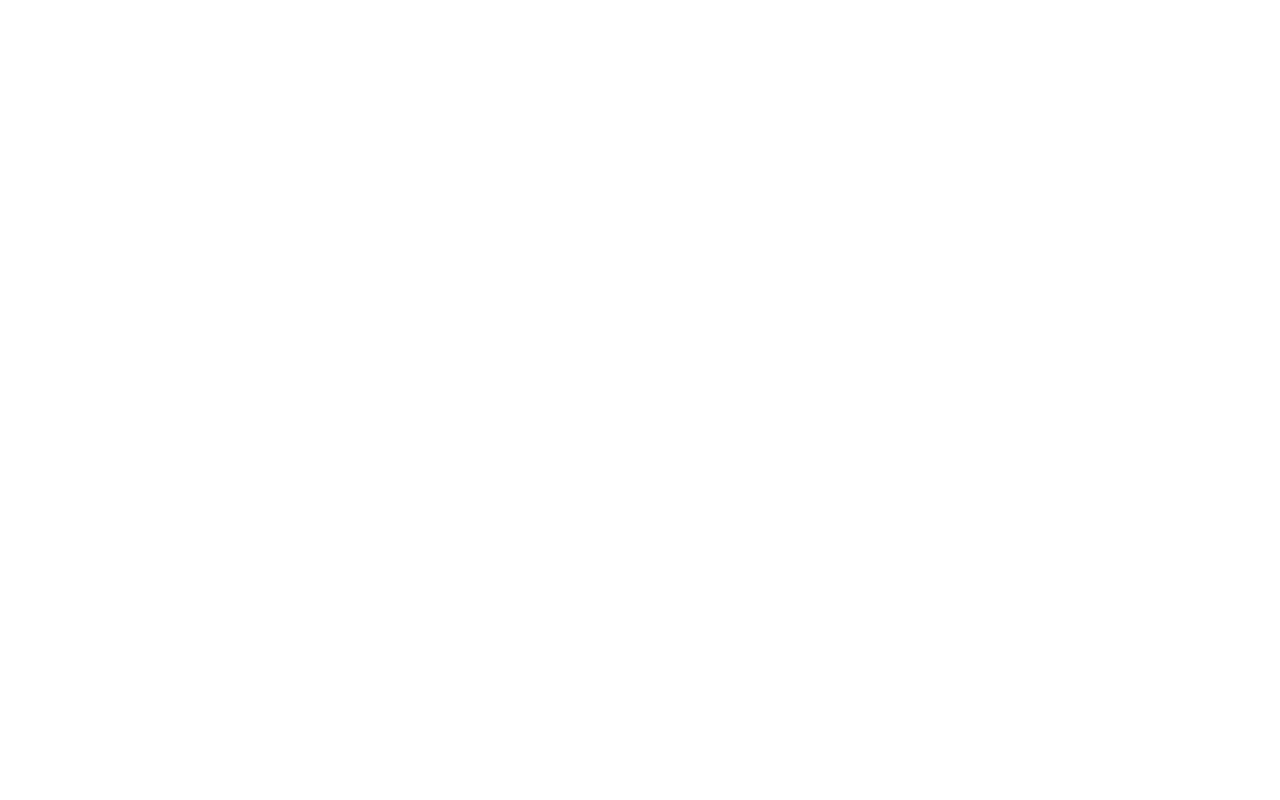
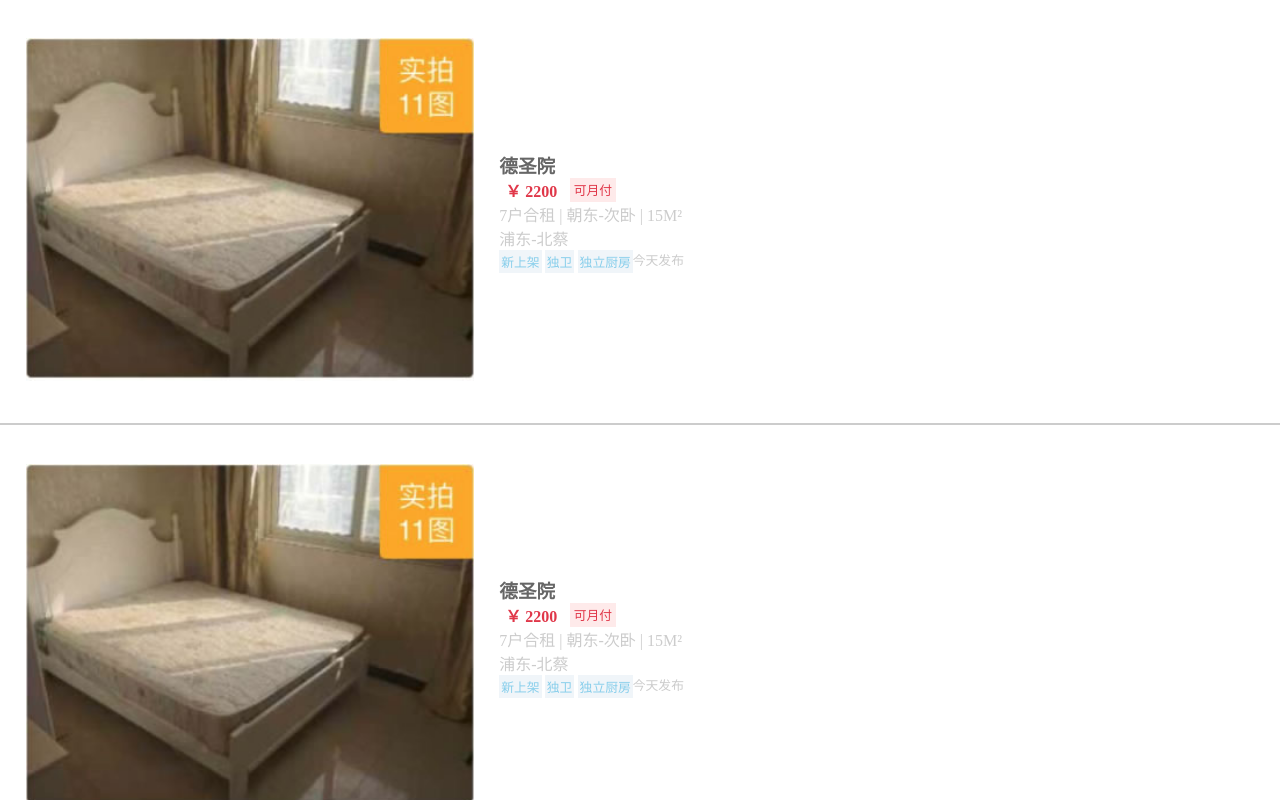
Before and after one commit to zhaoaqian/4.13hotel, a plain HTML site: page index.html in a window 1280 px wide. Drawn offline with Linux system fonts and the light colour scheme.

Commit message:
提交section

```diff
--- a/css/style.css
+++ /dev/null
@@ -1,17 +0,0 @@
-* {
-    padding: 0;
-    margin: 0;
-    list-style: none;
-}
-
-body,
-html,
-.wrap {
-    width: 100%;
-    height: 100%;
-}
-
-.wrap {
-    display: flex;
-    flex-direction: column;
-}
--- a/index.html
+++ b/index.html
@@ -5,6 +5,7 @@
     <meta charset="UTF-8">
     <meta name="viewport" content="width=device-width, initial-scale=1.0">
     <meta http-equiv="X-UA-Compatible" content="ie=edge">
+    <link rel="stylesheet" href="./src/css/style.css">
     <title>Document</title>
 </head>
 
@@ -14,7 +15,108 @@
             <div class="headTop"></div>
             <div class="nav"></div>
         </header>
-        <section class="section qian"></section>
+        <section class="section qian">
+            <dl>
+                <dt>
+                    <img src="./src/img/cont1.jpg" alt="">
+                </dt>
+                <dd>
+                    <h3>德圣院</h3>
+                    <div class="price">
+                        <h4>￥ 2200</h4>
+                        <span class="pay">可月付</span>
+                        <i></i><i></i>
+                        <i></i><i></i>
+                        <i></i>
+                    </div>
+                    <p>7户合租 | 朝东-次卧 | 15M²</p>
+                    <p>浦东-北蔡</p>
+                    <div class="kind">
+                        <div class="div">
+                            <a>新上架</a>
+                            <a>独卫</a>
+                            <a>独立厨房</a>
+                        </div>
+                        <span>今天发布</span>
+                    </div>
+                </dd>
+            </dl>
+            <dl>
+                <dt>
+                    <img src="./src/img/cont1.jpg" alt="">
+                </dt>
+                <dd>
+                    <h3>德圣院</h3>
+                    <div class="price">
+                        <h4>￥ 2200</h4>
+                        <span class="pay">可月付</span>
+                        <i></i><i></i>
+                        <i></i><i></i>
+                        <i></i>
+                    </div>
+                    <p>7户合租 | 朝东-次卧 | 15M²</p>
+                    <p>浦东-北蔡</p>
+                    <div class="kind">
+                        <div class="div">
+                            <a>新上架</a>
+                            <a>独卫</a>
+                            <a>独立厨房</a>
+                        </div>
+                        <span>今天发布</span>
+                    </div>
+                </dd>
+            </dl>
+            <dl>
+                <dt>
+                    <img src="./src/img/cont1.jpg" alt="">
+                </dt>
+                <dd>
+                    <h3>德圣院</h3>
+                    <div class="price">
+                        <h4>￥ 2200</h4>
+                        <span class="pay">可月付</span>
+                        <i></i><i></i>
+                        <i></i><i></i>
+                        <i></i>
+                    </div>
+                    <p>7户合租 | 朝东-次卧 | 15M²</p>
+                    <p>浦东-北蔡</p>
+                    <div class="kind">
+                        <div class="div">
+                            <a>新上架</a>
+                            <a>独卫</a>
+                            <a>独立厨房</a>
+                        </div>
+                        <span>今天发布</span>
+                    </div>
+                </dd>
+            </dl>
+            <dl>
+                <dt>
+                    <img src="./src/img/cont1.jpg" alt="">
+                </dt>
+                <dd>
+                    <h3>德圣院</h3>
+                    <div class="price">
+                        <h4>￥ 2200</h4>
+                        <span class="pay">可月付</span>
+                        <i></i><i></i>
+                        <i></i><i></i>
+                        <i></i>
+                    </div>
+                    <p>7户合租 | 朝东-次卧 | 15M²</p>
+                    <p>浦东-北蔡</p>
+                    <div class="kind">
+                        <div class="div">
+                            <a>新上架</a>
+                            <a>独卫</a>
+                            <a>独立厨房</a>
+                        </div>
+                        <span>今天发布</span>
+                    </div>
+                </dd>
+            </dl>
+        </section>
     </div>
 </body>
 
--- /dev/null
+++ b/src/css/style.css
@@ -0,0 +1,76 @@
+* {
+    padding: 0;
+    margin: 0;
+    list-style: none;
+}
+
+body,
+html,
+.wrap {
+    width: 100%;
+    height: 100%;
+    overflow: hidden;
+}
+
+.wrap {
+    display: flex;
+    flex-direction: column;
+}
+
+.section {
+    width: 100%;
+}
+
+.section dl {
+    width: 100%;
+    border-bottom: 2px solid #ccc;
+    display: flex;
+    align-items: center;
+}
+
+.section dl dt {
+    width: 35%;
+    padding: 3% 2%;
+}
+
+.section dl dt img {
+    width: 100%;
+}
+
+.section dl dd h3 {
+    color: #666;
+}
+
+.section dl dd .price {
+    display: flex;
+    justify-content: space-around;
+}
+
+.section dl dd .price h4 {
+    color: #E03749;
+}
+
+.section dl dd .price .pay {
+    padding: 2px 4px;
+    background-color: #FEEAEA;
+    color: #E03749;
+    font-size: 0.8rem;
+}
+
+.section dl dd p,
+.section dl dd .kind span {
+    color: #ccc;
+}
+
+.section dl dd .kind {
+    display: flex;
+    justify-content: space-around;
+    font-size: 0.8rem;
+}
+
+.section dl dd .kind a {
+    padding: 2px;
+    display: inline-block;
+    background-color: #F0F5F9;
+    color: skyblue;
+}
```
Also changed, not shown: src/css/common.css (renamed from css/common.css), src/css/reset.css (renamed from css/reset.css), src/font/demo.css (renamed from font/demo.css), src/font/demo_fontclass.html (renamed from font/demo_fontclass.html), src/font/demo_symbol.html (renamed from font/demo_symbol.html), src/font/demo_unicode.html (renamed from font/demo_unicode.html), src/font/iconfont.css (renamed from font/iconfont.css), src/font/iconfont.js (renamed from font/iconfont.js), src/font/iconfont.ttf (renamed from font/iconfont.ttf), src/font/iconfont.woff (renamed from font/iconfont.woff), src/img/cont1.jpg (added), src/img/zk1.png (renamed from img/zk1.png), 6 other files.
